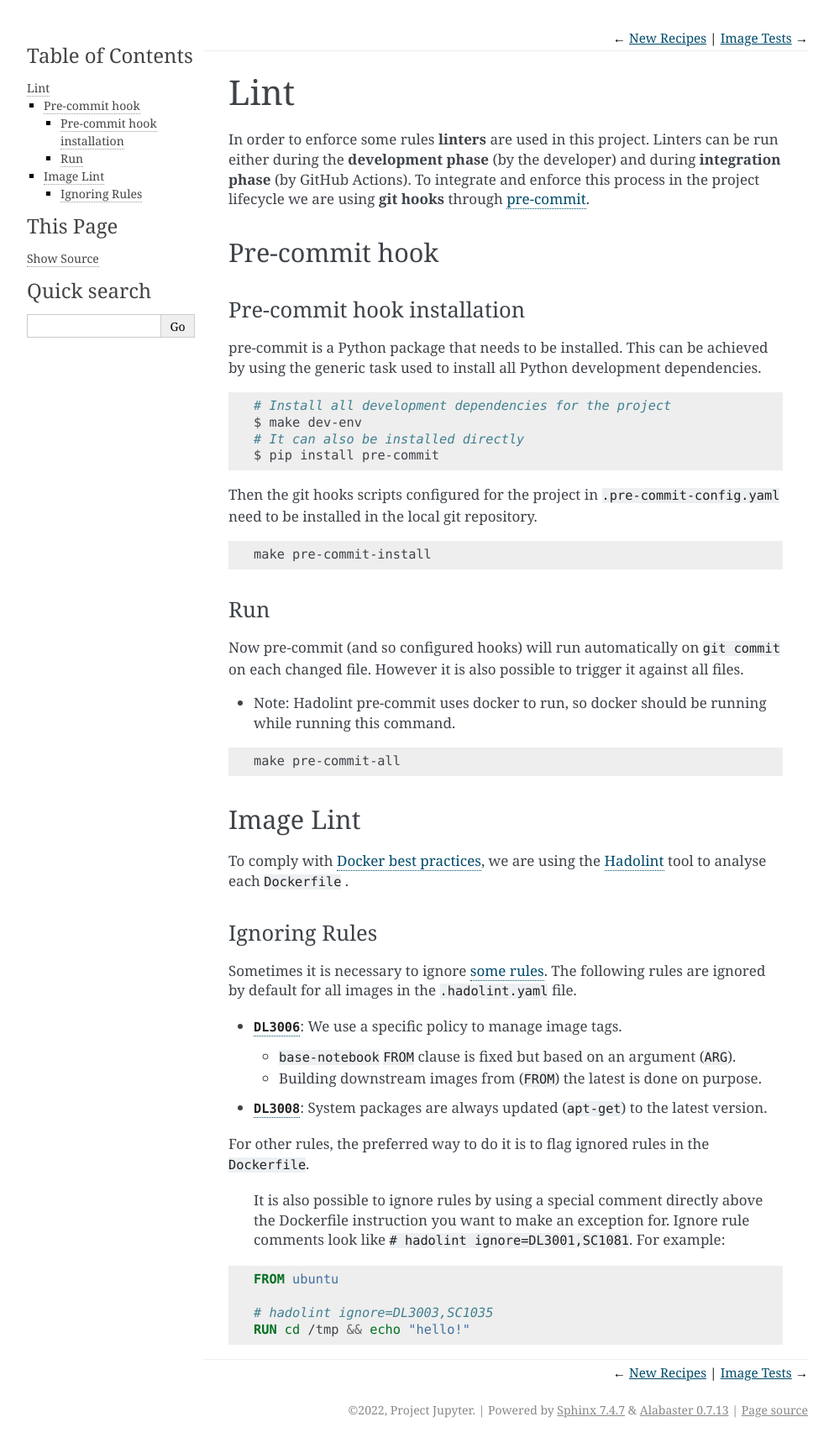
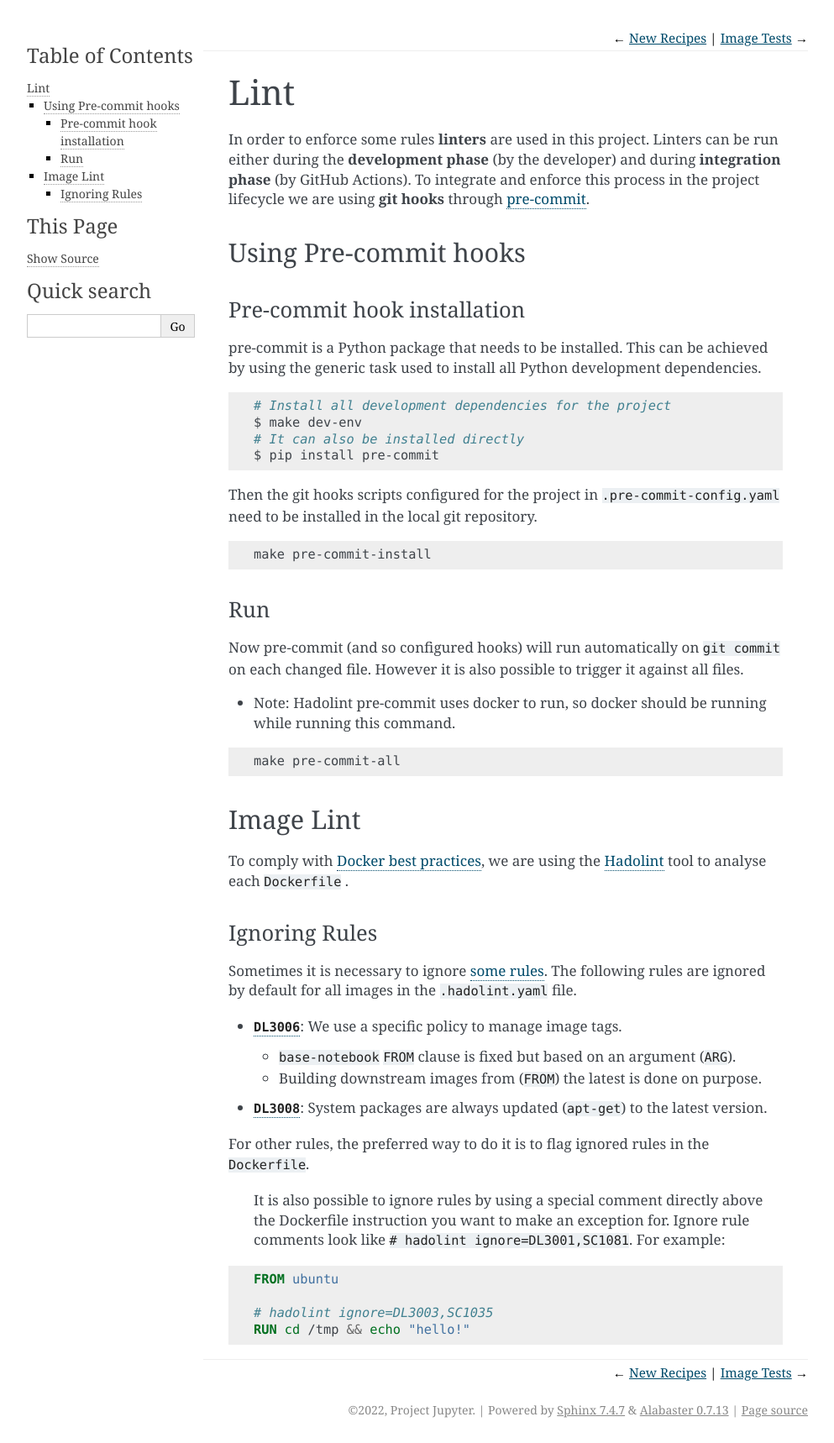
Before and after one commit to jupyter/docker-stacks, a Sphinx documentation site: the page built from docs/contributing/lint.md, in a window 1280 px wide. Shown: the whole page at 84% size, without its empty margins (148-1141 px from the left). Built offline with Sphinx 7.4.7, drawn with Linux system fonts in a browser that asks for light colours.

Commit message:
:memo: Minor update to lint.md

```diff
--- a/docs/contributing/lint.md
+++ b/docs/contributing/lint.md
@@ -4,7 +4,7 @@ In order to enforce some rules **linters** are used in this project.
 Linters can be run either during the **development phase** (by the developer) and during **integration phase** (by GitHub Actions).
 To integrate and enforce this process in the project lifecycle we are using **git hooks** through [pre-commit][pre-commit].
 
-## Pre-commit hook
+## Using Pre-commit hooks
 
 ### Pre-commit hook installation
 
```
